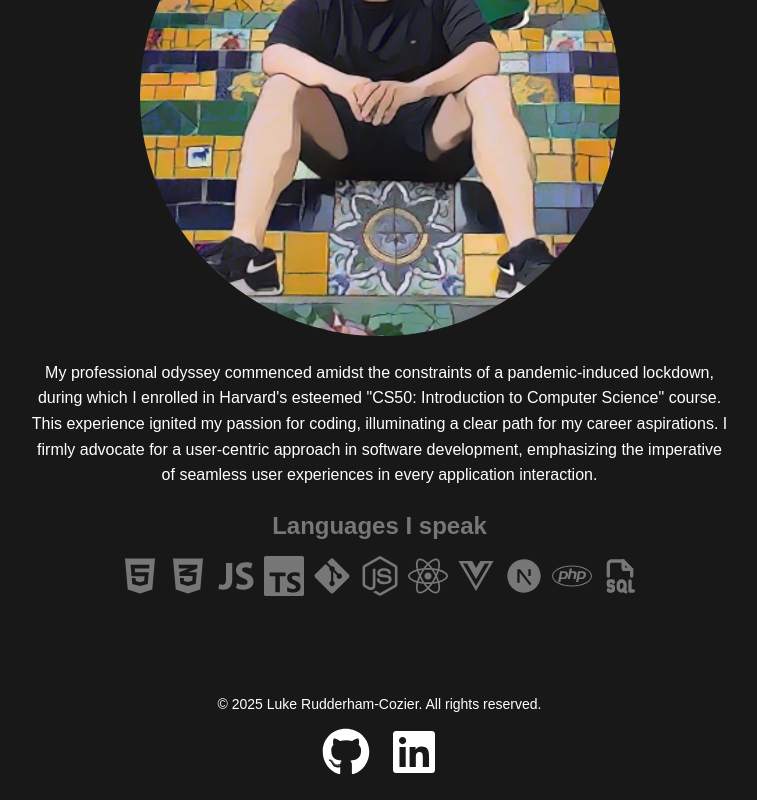
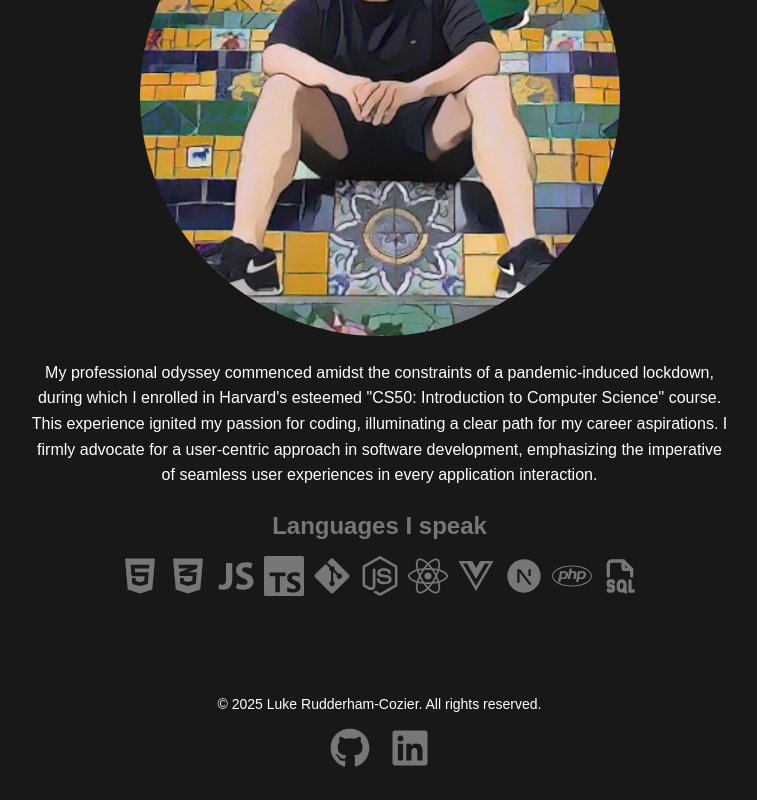
Before and after one commit to LRCozier/lacozier-devportfolio, a React (Vite) app in the folder lacportfolio/: page /lacozier-devportfolio/about in a window 1280 px wide. Shown: the part 383-1183 px from the top of the page, without its empty margins (253-1010 px from the left). Built offline with nearby package versions, Linux system fonts and the light colour scheme.

Commit message:
updated footer.css

```diff
--- a/lacportfolio/src/components/Footer/footer.css
+++ b/lacportfolio/src/components/Footer/footer.css
@@ -36,13 +36,13 @@ footer p {
 
 .footer-socials ul a {
   margin: 0 10px;
-  color: #fff;
+  color: var(--text-secondary);
   transition: color 0.3s ease;
   display: flex;
 }
 
 .footer-socials ul a:hover {
-  color: #007bff;
+  color: var(--accent-color);
 }
 
 .footer-socials ul li {
@@ -50,6 +50,6 @@ footer p {
 }
 
 .footer-socials svg {
-  height: 3rem;
-  width: 3rem;
+  height: 2.5rem;
+  width: 2.5rem;
 }
```
